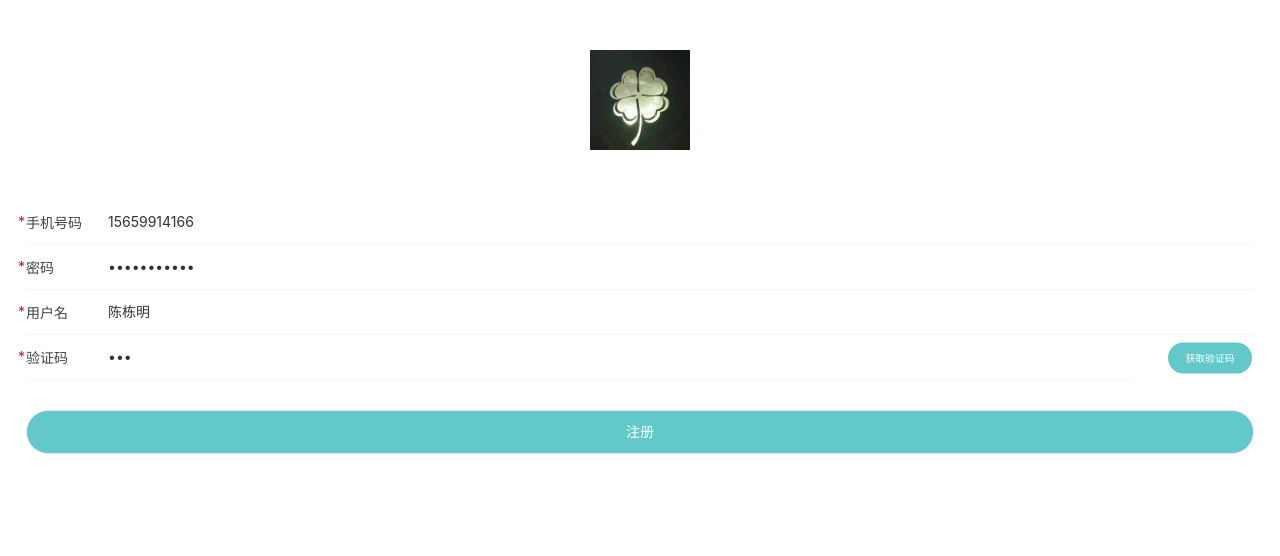
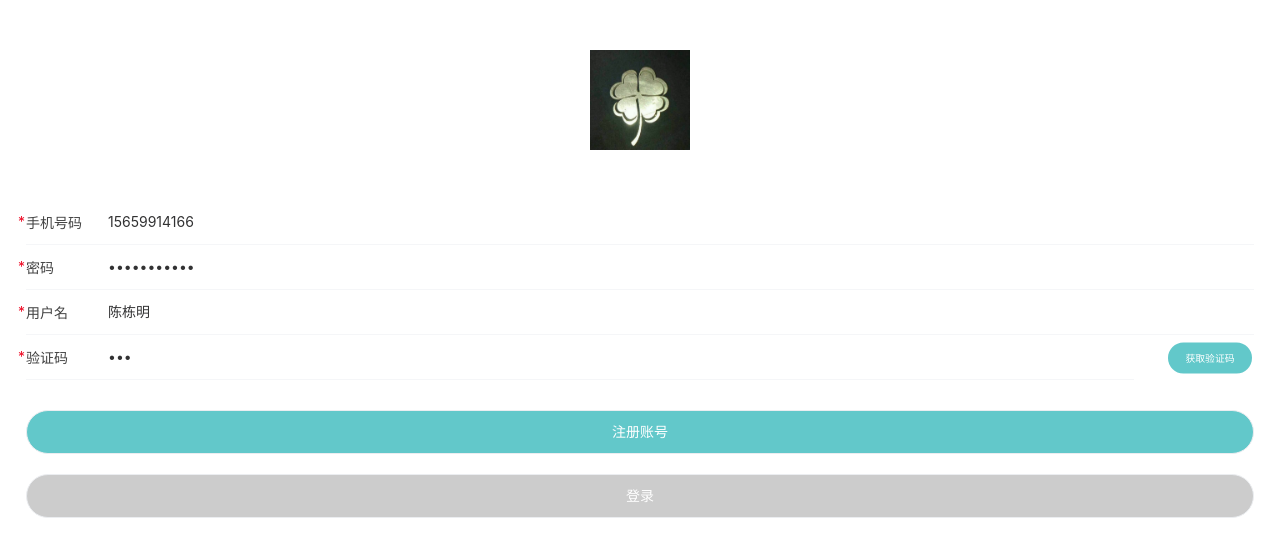
Before and after one commit to chendongming0602/money, a Vue app in the folder h5/: page /#/reg in a window 1280 px wide. Shown: the top 556 px of the page. Built offline with nearby package versions, Linux system fonts and the light colour scheme.

Commit message:
接口调试到添加订单

```diff
--- a/h5/src/pages/index/tab1.vue
+++ b/h5/src/pages/index/tab1.vue
@@ -14,9 +14,8 @@
                     <div class="tab1-item">
                         <img :src="require('@/'+t.img)" alt="ban">
                         <div class="tab1-item-title">点击下单</div>
-                        <div class="tab1-tiem-count">已成交<span>666</span>单</div>
+                        <div class="tab1-tiem-count">已成交<span>{{list.totalOrders*t.count}}</span>单</div>
                     </div>
-
                 </router-link>
             </div>
         </div>
@@ -30,25 +29,29 @@ export default {
             ban:[
                 {
                     img:"assets/imgs/all/logo.jpg",
-                    path:"/add"
+                    path:"/add",
+                    count:2
                 },
                 {
                     img:"assets/imgs/all/logo.jpg",
-                    path:"/login"
+                    path:"/add",
+                    count:1
                 },
                 {
                     img:"assets/imgs/all/logo.jpg",
-                    path:"/login"
+                    path:"/add",
+                    count:8
                 },
-            ]
+            ],
+            list:{}
         }
     },
     methods:{
         async listGET(){
             let res=await this.axios({
-                path:"/index/index/getAll"
+                path:"/index/index/getAll",
             });
-            console.log(res)
+            this.list=res;
         }
     },
     created(){
--- a/h5/src/pages/index/tab2.vue
+++ b/h5/src/pages/index/tab2.vue
@@ -3,7 +3,7 @@
         <div class="tab2-top">
             <div>
                 <img  src="@/assets/imgs/all/logo.jpg" alt="logo" >
-                用户名
+                {{list.name}}
             </div>
         </div>
         <div class="tab2-list">
@@ -27,15 +27,32 @@
     </div>
 </template>
 <script>
-import Service from "@/components/service/service"
+import Service from "@/components/service/service";
 export default {
     data(){
         return{
-            show:true
+            show:true,
+            list:{}
+        }
+    },
+    methods:{
+        async listGET(){
+            let token=this.$store.getters.token
+            let res=await this.axios({
+                path:"/user/user/userInfo",
+                data:{
+                    token
+                }
+            });
+            this.$store.dispatch("user",res);
+            this.list=res;
         }
     },
     components:{
         Service
+    },
+    created(){
+        this.listGET();
     }
 }
 </script>
--- a/h5/src/pages/order/add.vue
+++ b/h5/src/pages/order/add.vue
@@ -102,6 +102,17 @@ export default {
             })
             console.log('submit', values);
         },
+        addPOST(){
+            let data={
+                orderType:"平台下单",
+                deploy:this.checked
+            }
+            this.axios({
+                path:"/order/order/submit",
+                method:"POST",
+                data
+            })
+        },
         onClass(e){
             console.log(e)
         },
--- a/h5/src/pages/user/login.vue
+++ b/h5/src/pages/user/login.vue
@@ -30,6 +30,13 @@
                         登录
                     </van-button>
                 </div>
+                <router-link to="/reg">
+                    <div class="reg-submit reg-login">
+                        <van-button round block  native-type="button">
+                            注册账号
+                        </van-button>
+                    </div>
+                </router-link>
             </van-form>
         </div>
 
@@ -53,27 +60,27 @@ export default {
                 method:"POST",
                 data
             }).then(res=>{
+                this.$store.dispatch("token",res);
                 Notify({
                     message: '登录成功',
                     color: '#fff',
                     background: '#62c8ca',
                 });
-
+                this.$router.push("/");
             }).catch(err=>{
-                Notify("登录失败！")
+                Notify("请输入正确用户名或者密码！")
             })
         },
         onSubmit(values) {
             this.loginPOST(values)
-            console.log('submit', values);
+            // console.log('submit', values);
         },
         isPhone(val){
             return /^((\+86|0086)\s+)?1[3-8]\d{9}$/.test(val);
         },
     },
     created(){
-        var strcookie = document.cookie;
-        console.log(strcookie)
+
     }
 }
 </script>
@@ -94,7 +101,7 @@ export default {
         }
     }
     .reg-submit{
-        margin: 30px 16px;
+        margin: 30px 16px 20px;
         button{
             background: $color;
             font-size: .75rem;
@@ -103,4 +110,10 @@ export default {
             color:$colorF;
         }
     }
+    .reg-login{
+        margin-top: 0px;
+        button{
+            background: #ccc;
+        }
+    }
 </style>
--- a/h5/src/pages/user/reg.vue
+++ b/h5/src/pages/user/reg.vue
@@ -49,13 +49,20 @@
                         placeholder="请输入验证码"
                         :rules="[{ required: true, message: '请输入验证码' }]"
                     />
-                    <van-button :disabled="!isSms"  type="primary" round class="reg-check-but" @click="smsEvent">{{text}}</van-button>
+                    <van-button :disabled="!isSms"  type="primary" native-type="button" round class="reg-check-but" @click="smsEvent">{{text}}</van-button>
                 </div>
                 <div class="reg-submit">
                     <van-button round block  >
-                        注册
+                        注册账号
                     </van-button>
                 </div>
+                <router-link to="/login">
+                    <div class="reg-submit reg-login">
+                        <van-button round block  native-type="button">
+                            登录
+                        </van-button>
+                    </div>
+                </router-link>
             </van-form>
         </div>
     </div>
@@ -99,7 +106,7 @@ export default {
             })
         },
         onSubmit(values) {
-            this.regPOST(values)
+            // this.regPOST(values)
             console.log('submit', values);
         },
         //点击了获取验证码
@@ -186,7 +193,7 @@ export default {
         }
     }
     .reg-submit{
-        margin: 30px 16px;
+        margin: 30px 16px 20px;
         button{
             background: $color;
             font-size: .75rem;
@@ -195,4 +202,10 @@ export default {
             color:$colorF;
         }
     }
+    .reg-login{
+        margin-top: 0px;
+        button{
+            background: #ccc;
+        }
+    }
 </style>
--- a/h5/src/router.js
+++ b/h5/src/router.js
@@ -107,7 +107,12 @@ const router=new Router({
         document.title = to.meta.name;
       }
     }catch(err){}
-    next()
+    let sessionToken=JSON.parse(sessionStorage.getItem("store"))||'',storeToken=store.getters.token;
+    //未登录
+    if(!storeToken&&!sessionToken.token&&to.path!=="/login"&&to.path!=="/reg") return next("/login");
+    //已经登录
+    if((storeToken||sessionToken.token)&&(to.path==="/login"||to.path==="/reg")) return next("/");
+    next();
     // console.log(sessionStorage["token"])
     // let sessionToken=JSON.parse(sessionStorage.getItem("store"))||'',storeToken=store.getters.getToken;
     // if(to.meta.is===true){//需要判断是否登录
--- a/h5/src/store/index.js
+++ b/h5/src/store/index.js
@@ -6,14 +6,15 @@ const state={//要设置的全局访问的state对象
     sms:0,
     //保存目前在哪个tab
     tab:0,
+    token:"",
+    //用户信息
+    user:{}
 };
 const getters={//读取值(this.$store.getters.isList)
-    sms(state){
-        return state.sms
-    },
-    tab(state){
-        return state.tab
-    }
+    sms:state=>state.sms,
+    tab:state=>state.tab,
+    token:state=>state.token,
+    user:state=>state.user,
 };
 const mutations={//同步修改值(this.$store.commit("changeList",this.list2);)
     sms(state,value){
@@ -21,15 +22,22 @@ const mutations={//同步修改值(this.$store.commit("changeList",this.list2);)
     },
     tab(state,value){
         state.tab=value
+    },
+    token(state,value){
+        state.token=value
+    },
+    user(state,value){
+        state.user=value
     }
 }
 const actions={//异步修改值(this.$store.dispatch('actionChange',this.list3))
-    userInfoChange(context,value){
-        context.commit("userInfo",value)
+    user(context,value){
+        context.commit("user",value)
     },
-    tokenChange(context,value){
-        context.commit("tokenMuta",value)
-    }
+    token(context,value){
+        context.commit("token",value)
+    },
+
 }
 const store = new Vuex.Store({
       state,
--- a/h5/src/utils/axios.js
+++ b/h5/src/utils/axios.js
@@ -4,17 +4,18 @@ import Vue from 'vue'
 import axiosP from 'axios';
 import router from '../router';
 import store from '@/store'//引入store(vuex)
-import {config} from '@/utils/config'//引入公用文件
+import { Notify } from 'vant';
+//import {config} from '@/utils/config'//引入公用文件
 axiosP.defaults.timeout =3000;//请求超时时间
 
 axiosP.interceptors.request.use(//请求拦截
     config => {
         // config.headers['Content-Type'] = 'application/x-www-form-urlencoded';
         // let token =sessionStorage.getItem('token');
-        // let token=store.getters.getToken;
-        // if (token) {//如果有token给请求头加上
-        //     config.headers.common['token'] =token
-        // }
+        let token=store.getters.token;
+        if (token) {//如果有token给请求头加上
+            config.headers.common['token'] =token
+        }
         return config
     },
 
@@ -25,21 +26,10 @@ axiosP.interceptors.request.use(//请求拦截
 )
 
 axiosP.interceptors.response.use(response => {//相应拦截
-    // try{
-    //     let {token}=response.data;
-    //     if(token){//将登陆的返回的token保存下来
-    //         store.dispatch('tokenChange',token);
-    //     }
-
-    // }catch(err){
-    //     console.log("在相应拦截这边其他请求不需要取token",err)
-    // };
-
-    // if(response.data.code==10001||response.data.code==402){//如果token为空或者过期，跳到登录
-    //     store.dispatch('tokenChange',"");
-    //     router.push({path:"/login"});
-
-    // }
+    if(response.data.code==401){//如果token为空或者过期，跳到登录
+        store.dispatch("token","");
+        router.push({path:"/login"});
+    }
     return response;
 }
     ,err=>{
@@ -57,10 +47,13 @@ const axios=function({path,method="GET",data={}}={}){
             method,
             ...datas
         }).then(res=>{
-            console.log(res)
-            if(res.data.code===200) return resolve(res.data);
+            if(res.data.code===200) return resolve(res.data.data);
             reject(res.data);
-        }).catch(err=>{reject(err)})
+            Notify(res.data.msg||'数据出错了~~~');
+        }).catch(err=>{
+            Notify('数据出错了~~~');
+            reject(err)
+        })
     })
 };
 // let adminEvents=()=>{//判断是否为高级会员
```
Also changed, not shown: 2 other files (tests, documents, lock files or other folders).
